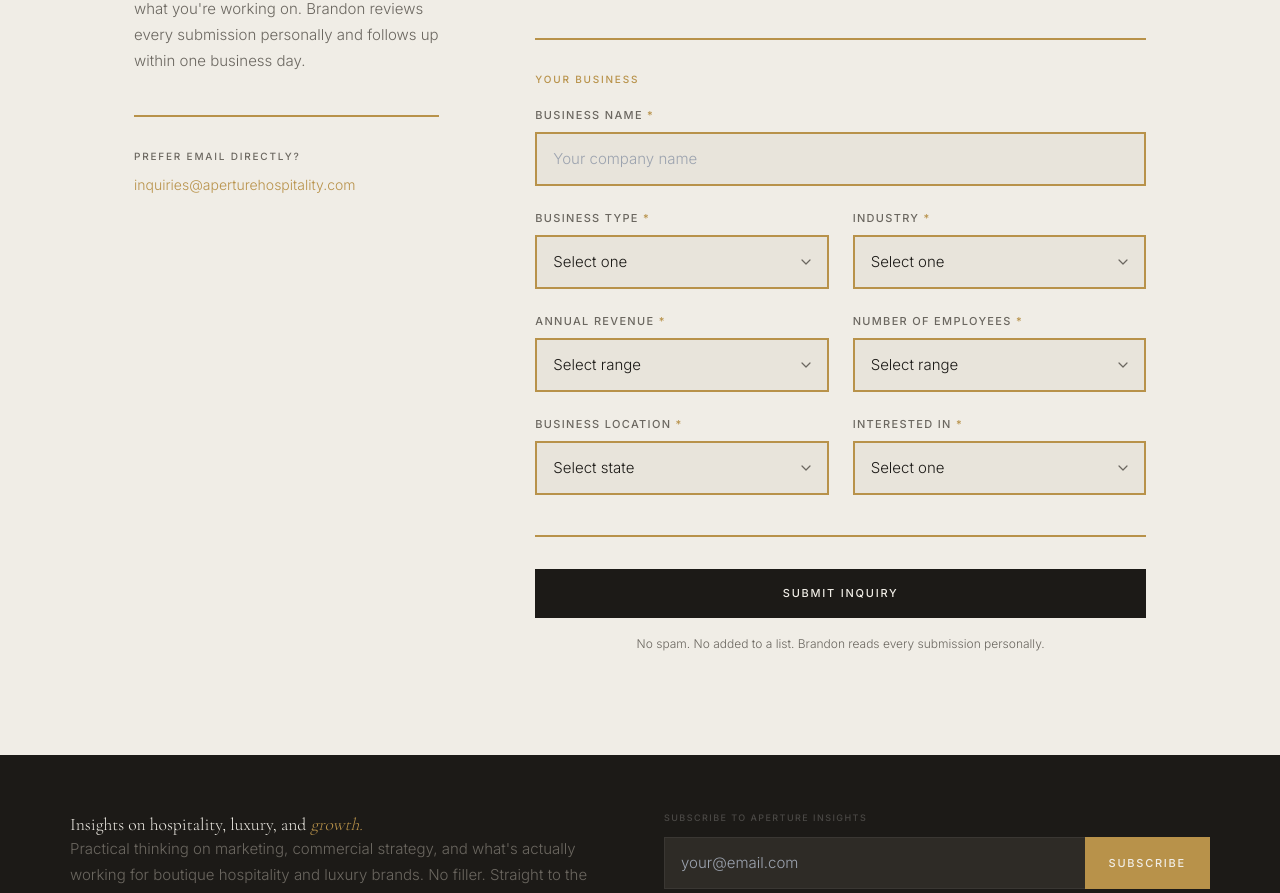
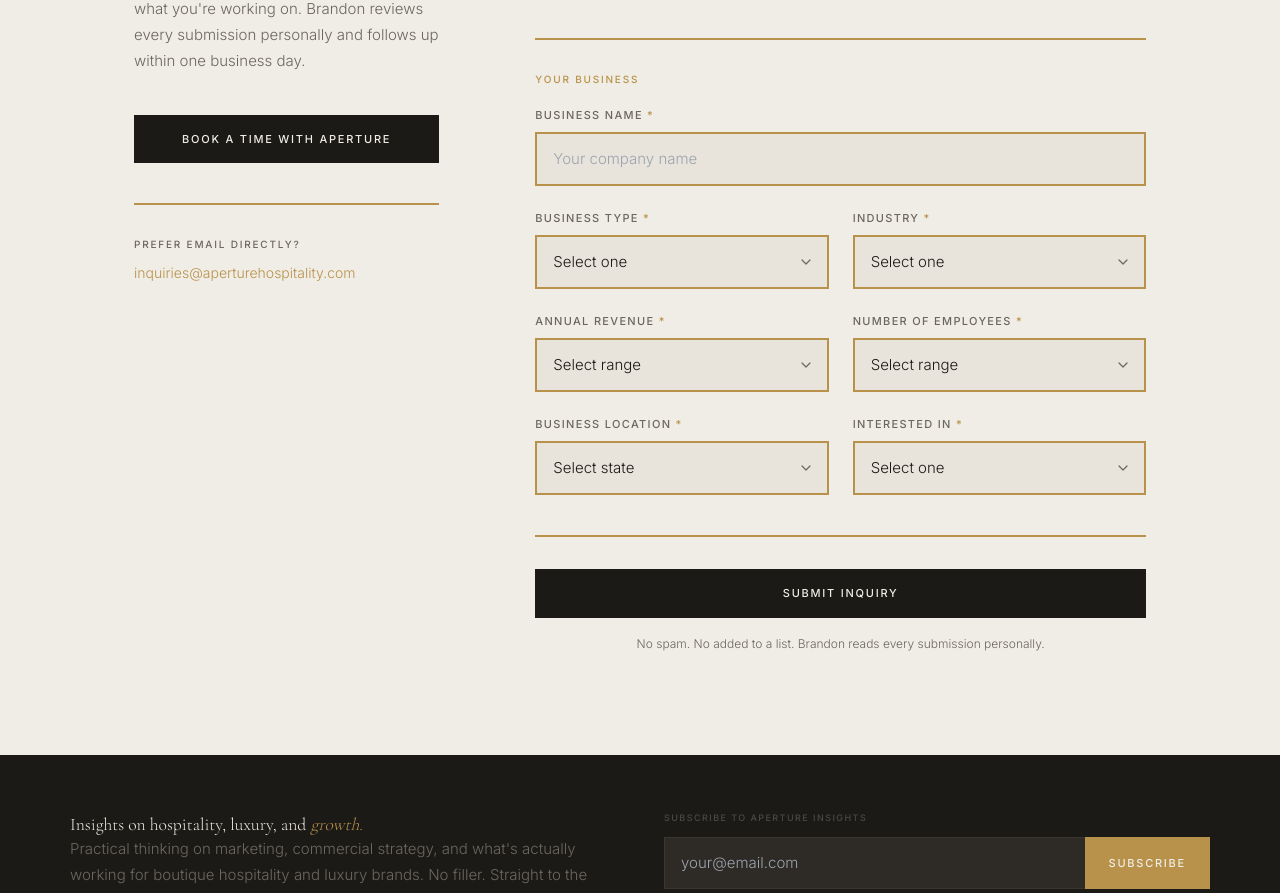
Before and after one commit to letsnavigatebmw/aperture-hospitality, a Next.js app: page / in a window 1280 px wide. Shown: the part 5396-6289 px from the top of the page. Built offline with nearby package versions, Linux system fonts and the light colour scheme.

Commit message:
Add 'Book a Time with Aperture' CTA button to contact page

```diff
--- a/components/IntakeForm.tsx
+++ b/components/IntakeForm.tsx
@@ -116,6 +116,38 @@ export default function IntakeForm() {
           }}>
             Tell us a little about where you are and what you're working on. Brandon reviews every submission personally and follows up within one business day.
           </p>
+
+          <a
+            href="https://calendar.app.google/Z5iZP6bsn5Xze1QN8"
+            target="_blank"
+            rel="noopener noreferrer"
+            style={{
+              display: 'inline-block',
+              width: '100%',
+              padding: '1rem 2rem',
+              background: '#1C1A17',
+              color: '#F0EDE6',
+              fontFamily: "'Inter', sans-serif",
+              fontSize: '0.6875rem',
+              fontWeight: 500,
+              letterSpacing: '0.16em',
+              textTransform: 'uppercase',
+              textDecoration: 'none',
+              border: 'none',
+              cursor: 'pointer',
+              textAlign: 'center',
+              transition: 'background 0.2s',
+              marginBottom: '2.5rem'
+            }}
+            onMouseEnter={(e) => {
+              (e.target as HTMLElement).style.background = '#2e2b26'
+            }}
+            onMouseLeave={(e) => {
+              (e.target as HTMLElement).style.background = '#1C1A17'
+            }}
+          >
+            Book a Time with Aperture
+          </a>
 
           <div style={{
             paddingTop: '2rem',
```
